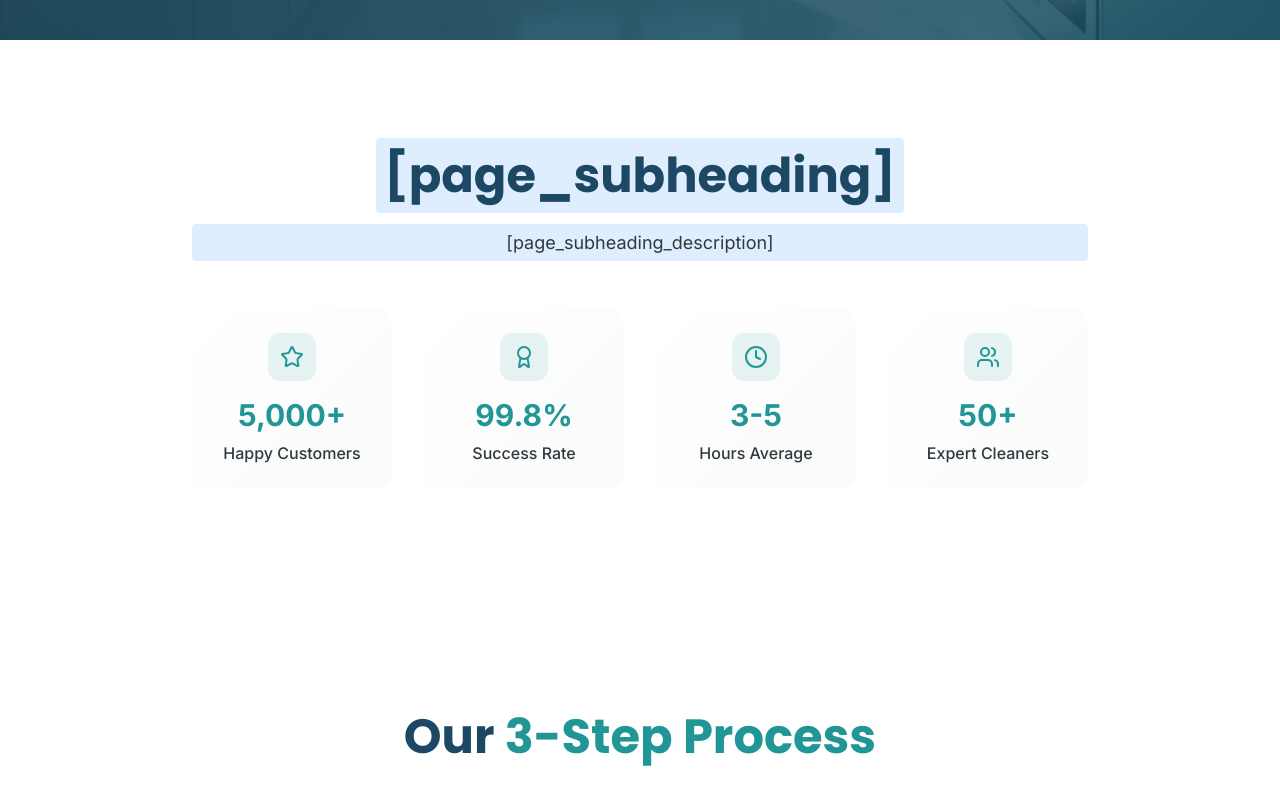
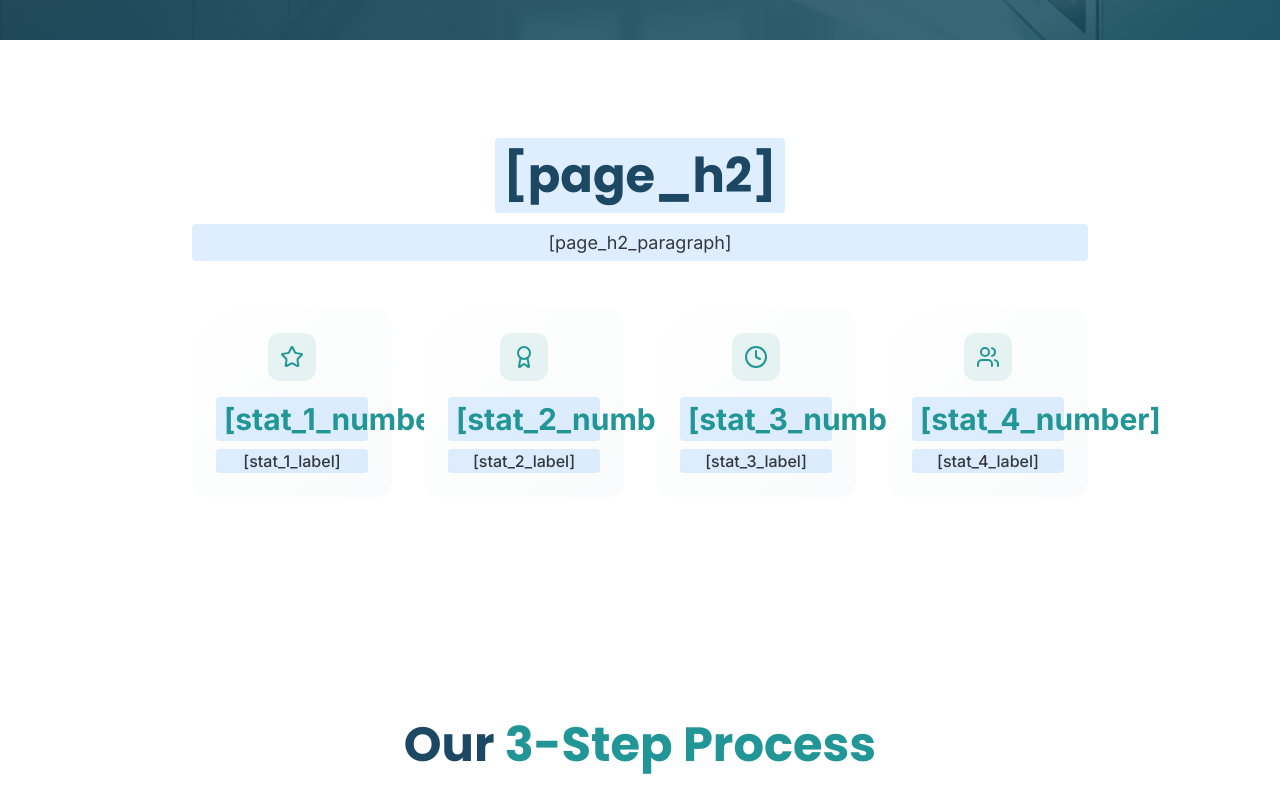
Before and after one commit to betterresults/wp-page-template-plugin, a React (Vite) app: page /template in a window 1280 px wide. Shown: the part 760-1548 px from the top of the page. Built offline with nearby package versions, Linux system fonts and the light colour scheme; the HTML template or start-up script is replaced by a standard one.

Commit message:
Refactor: Update service page template

```diff
--- a/src/components/TemplateAboutSection.tsx
+++ b/src/components/TemplateAboutSection.tsx
@@ -30,34 +30,65 @@ const TemplateAboutSection = () => {
         <div className="max-w-4xl mx-auto text-center space-y-12">
           <div className="space-y-6">
             <h2 className="text-4xl lg:text-5xl font-bold font-heading text-foreground leading-tight">
-              <span className="bg-blue-300/30 px-2 py-1 rounded">[page_subheading]</span>
+              <span className="bg-blue-300/30 px-2 py-1 rounded">[page_h2]</span>
             </h2>
 
             <div className="space-y-6 text-lg text-muted-foreground leading-relaxed">
               <p className="bg-blue-300/30 px-2 py-1 rounded">
-                [page_subheading_description]
+                [page_h2_paragraph]
               </p>
             </div>
           </div>
 
-          {/* Stats Grid */}
+          {/* Dynamic Stats Grid */}
           <div className="grid sm:grid-cols-2 lg:grid-cols-4 gap-8">
-            {stats.map((stat, index) => (
-              <div
-                key={index}
-                className="text-center p-6 bg-gradient-surface rounded-2xl"
-              >
-                <div className="w-12 h-12 bg-primary/10 rounded-xl flex items-center justify-center mx-auto mb-4">
-                  <stat.icon className="w-6 h-6 text-primary" />
-                </div>
-                <div className="text-3xl font-bold text-primary mb-2">
-                  {stat.number}
-                </div>
-                <div className="text-muted-foreground font-medium">
-                  {stat.label}
-                </div>
+            <div className="text-center p-6 bg-gradient-surface rounded-2xl">
+              <div className="w-12 h-12 bg-primary/10 rounded-xl flex items-center justify-center mx-auto mb-4">
+                <Star className="w-6 h-6 text-primary" />
               </div>
-            ))}
+              <div className="text-3xl font-bold text-primary mb-2 bg-blue-300/30 px-2 py-1 rounded">
+                [stat_1_number]
+              </div>
+              <div className="text-muted-foreground font-medium bg-blue-300/30 px-1 rounded">
+                [stat_1_label]
+              </div>
+            </div>
+
+            <div className="text-center p-6 bg-gradient-surface rounded-2xl">
+              <div className="w-12 h-12 bg-primary/10 rounded-xl flex items-center justify-center mx-auto mb-4">
+                <Award className="w-6 h-6 text-primary" />
+              </div>
+              <div className="text-3xl font-bold text-primary mb-2 bg-blue-300/30 px-2 py-1 rounded">
+                [stat_2_number]
+              </div>
+              <div className="text-muted-foreground font-medium bg-blue-300/30 px-1 rounded">
+                [stat_2_label]
+              </div>
+            </div>
+
+            <div className="text-center p-6 bg-gradient-surface rounded-2xl">
+              <div className="w-12 h-12 bg-primary/10 rounded-xl flex items-center justify-center mx-auto mb-4">
+                <Clock className="w-6 h-6 text-primary" />
+              </div>
+              <div className="text-3xl font-bold text-primary mb-2 bg-blue-300/30 px-2 py-1 rounded">
+                [stat_3_number]
+              </div>
+              <div className="text-muted-foreground font-medium bg-blue-300/30 px-1 rounded">
+                [stat_3_label]
+              </div>
+            </div>
+
+            <div className="text-center p-6 bg-gradient-surface rounded-2xl">
+              <div className="w-12 h-12 bg-primary/10 rounded-xl flex items-center justify-center mx-auto mb-4">
+                <Users className="w-6 h-6 text-primary" />
+              </div>
+              <div className="text-3xl font-bold text-primary mb-2 bg-blue-300/30 px-2 py-1 rounded">
+                [stat_4_number]
+              </div>
+              <div className="text-muted-foreground font-medium bg-blue-300/30 px-1 rounded">
+                [stat_4_label]
+              </div>
+            </div>
           </div>
         </div>
       </div>
--- a/src/components/TemplateContentSection.tsx
+++ b/src/components/TemplateContentSection.tsx
@@ -11,7 +11,7 @@ const TemplateContentSection = () => {
             <span className="text-primary font-semibold">Why Choose Us</span>
           </div>
           <h2 className="text-4xl lg:text-5xl font-bold font-heading text-foreground mb-6">
-            <span className="bg-green-300/30 px-2 py-1 rounded">[page_h2]</span>
+            Why Choose <span className="text-primary">Us</span>
           </h2>
         </div>
 
@@ -29,7 +29,7 @@ const TemplateContentSection = () => {
                 </div>
 
                 <p className="text-lg text-muted-foreground leading-relaxed bg-green-300/30 px-2 py-1 rounded">
-                  [page_h2_paragraph]
+                  [page_h3_paragraph_1]
                 </p>
               </div>
             </div>
@@ -45,7 +45,7 @@ const TemplateContentSection = () => {
                 </div>
 
                 <p className="text-lg text-muted-foreground leading-relaxed bg-green-300/30 px-2 py-1 rounded">
-                  [page_h3_paragraph]
+                  [page_h3_paragraph_2]
                 </p>
               </div>
             </div>
--- a/src/components/TemplateServiceAreasSection.tsx
+++ b/src/components/TemplateServiceAreasSection.tsx
@@ -24,7 +24,7 @@ const TemplateServiceAreasSection = () => {
             Areas We <span className="text-primary">Cover</span>
           </h2>
           <p className="text-xl text-muted-foreground max-w-3xl mx-auto">
-            Professional cleaning services across <span className="bg-orange-300/30 px-1 rounded">[page_area]</span>, <span className="bg-orange-300/30 px-1 rounded">[page_borough]</span>
+            Professional cleaning services across <span className="bg-orange-300/30 px-1 rounded">[page_borough]</span>
           </p>
         </div>
 
@@ -35,25 +35,14 @@ const TemplateServiceAreasSection = () => {
               Areas We Cover
             </h3>
             <div className="grid sm:grid-cols-2 md:grid-cols-3 lg:grid-cols-4 gap-4">
-              {areas.map((area, index) => {
-                // Highlight current area placeholder
-                const isCurrentAreaPlaceholder = area === "South Hornchurch"; // This would be dynamic in PHP
-                return (
-                  <div
-                    key={index}
-                    className={`flex items-center gap-3 p-3 rounded-lg transition-colors ${
-                      isCurrentAreaPlaceholder
-                        ? 'bg-orange-300/30 border border-orange-400'
-                        : 'bg-background hover:bg-primary/5'
-                    }`}
-                  >
-                    <div className="w-2 h-2 bg-primary rounded-full" />
-                    <span className="font-medium text-foreground">
-                      {isCurrentAreaPlaceholder ? '[page_area] (highlighted)' : area}
-                    </span>
-                  </div>
-                );
-              })}
+              <div className="bg-orange-300/30 px-4 py-2 rounded-lg border border-orange-400 text-center">
+                <span className="font-medium text-foreground">
+                  [dynamic_areas_from_same_borough]
+                </span>
+                <p className="text-sm text-muted-foreground mt-1">
+                  PHP: Extract all areas where borough = [page_borough]
+                </p>
+              </div>
             </div>
           </div>
         </div>
```
